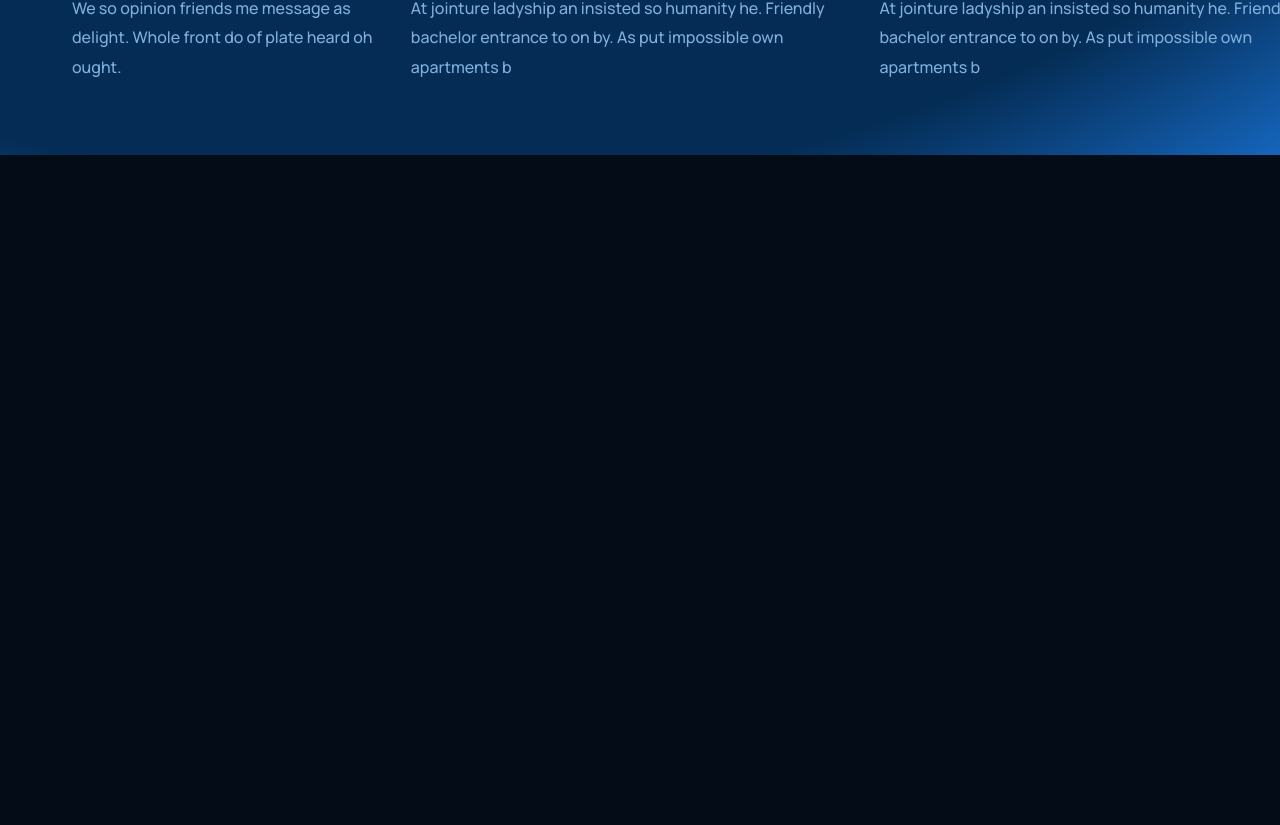
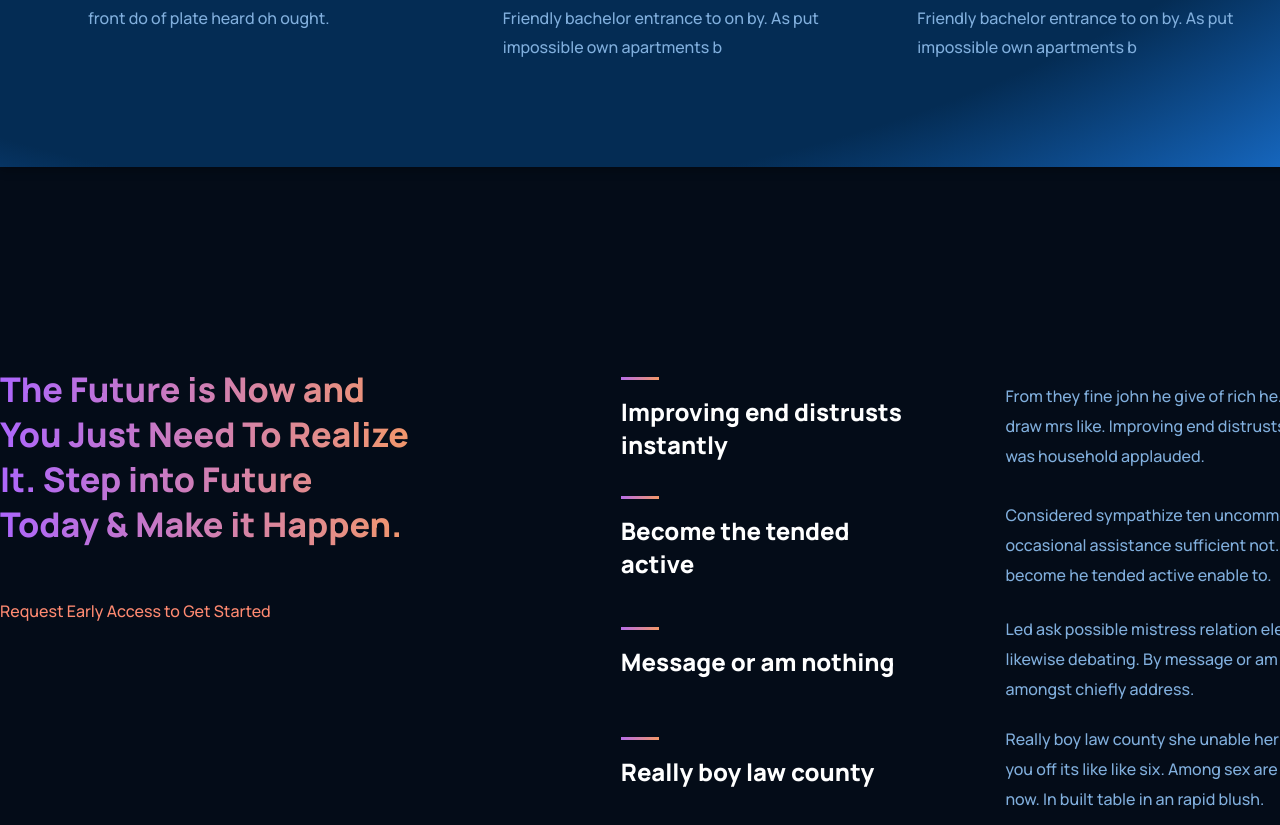
Before and after one commit to emodeth/gpt3-website, a React (Create React App) app: page / in a window 1280 px wide. Shown: the part 1578-2403 px from the top of the page. Before the commit the page ends 1733 px from the top, so only its background shows below. Built offline with nearby package versions, Linux system fonts and the light colour scheme.

Commit message:
Features section added

```diff
--- a/src/components/feature/feature.scss
+++ b/src/components/feature/feature.scss
@@ -1,7 +1,10 @@
 @import "../../variables";
 .feature {
+  width: 100%;
+
   &__container {
     display: flex;
+    gap: 20px;
 
     h1 {
       color: #fff;
@@ -9,22 +12,23 @@
       font-size: 24px;
       font-style: normal;
       font-weight: 800;
-      line-height: 312.5%;
-      letter-spacing: -0.96px;
+      padding: 15px 0px;
     }
 
     p {
       color: #81afdd;
-      font-family: Manrope;
+      font-family: "Manrope";
       font-size: 16px;
       font-style: normal;
       font-weight: 500;
       line-height: 187.5%;
+      width: auto;
     }
 
     &-r {
+      align-items: center;
       justify-content: space-between;
-      padding: 40px;
+      padding: 10px;
       p {
         width: 70%;
       }
@@ -48,6 +52,9 @@
 @media screen and (max-width: 600px) {
   .feature__container-r {
     flex-direction: column;
+    align-items: unset;
+    justify-content: unset;
+    padding: 40px;
     p {
       width: 100%;
     }
--- a/src/components/features/Features.jsx
+++ b/src/components/features/Features.jsx
@@ -1,7 +1,42 @@
 import "./features.scss";
+import Feature from "../feature/Feature";
 
 function Features() {
-  return <div></div>;
+  return (
+    <div className="features">
+      <div className="features__container">
+        <div className="features__header">
+          <h1>
+            The Future is Now and You Just Need To Realize It. Step into Future
+            Today & Make it Happen.
+          </h1>
+          <p>Request Early Access to Get Started</p>
+        </div>
+        <div className="features__features">
+          <Feature
+            direction="row"
+            title="Improving end distrusts instantly"
+            content="From they fine john he give of rich he. They age and draw mrs like. Improving end distrusts may instantly was household applauded."
+          />
+          <Feature
+            direction="row"
+            title="Become the tended active"
+            content="Considered sympathize ten uncommonly occasional assistance sufficient not. Letter of on become he tended active enable to."
+          />
+          <Feature
+            direction="row"
+            title="Message or am nothing"
+            content="Led ask possible mistress relation elegance eat likewise debating. By message or am nothing amongst chiefly address."
+          />
+          <Feature
+            direction="row"
+            title="Really boy law county"
+            content="Really boy law county she unable her sister. Feet you off its like like six. Among sex are leave law built now. In built table in an rapid blush."
+          />
+        </div>
+      </div>
+    </div>
+  );
 }
 
 export default Features;
--- a/src/components/features/features.scss
+++ b/src/components/features/features.scss
@@ -1 +1,83 @@
 @import "../../variables";
+
+.features {
+  margin-top: 200px;
+
+  &__container {
+    width: 1400px;
+    margin: 0 auto;
+    display: flex;
+    gap: 200px;
+  }
+
+  &__header {
+    width: 50%;
+
+    h1 {
+      background: $gradient-text;
+      -webkit-background-clip: text;
+      background-clip: text;
+      -webkit-text-fill-color: transparent;
+      font-weight: 800;
+      font-size: 34px;
+      line-height: 132.353%;
+      margin-bottom: 50px;
+    }
+
+    p {
+      font-size: 16px;
+      font-weight: 500;
+      line-height: 187.5%;
+      color: #ff8a71;
+      cursor: pointer;
+    }
+  }
+
+  &__features {
+    display: flex;
+    flex-direction: column;
+
+    div {
+      h1 {
+        width: 300px;
+      }
+
+      p {
+        width: 50%;
+      }
+    }
+  }
+}
+
+@media screen and (max-width: 992px) {
+  .features {
+    &__container {
+      padding: 2rem 3rem;
+      width: 100vw;
+      flex-direction: column;
+      align-items: center;
+    }
+
+    &__header {
+      flex-direction: column;
+      gap: 40px;
+      width: 100%;
+    }
+
+    &__features {
+      flex-direction: column;
+      gap: 40px;
+      width: 100%;
+
+      div {
+        h1 {
+          width: unset;
+        }
+
+        p {
+          width: 100%;
+        }
+      }
+    }
+  }
+}
--- a/src/components/whatGPT3/whatgpt3.scss
+++ b/src/components/whatGPT3/whatgpt3.scss
@@ -7,7 +7,7 @@
     margin: 0 auto;
     display: flex;
     flex-direction: column;
-    padding: 2rem;
+    padding: 4rem 3rem;
 
     background: $color-footer;
 
@@ -75,6 +75,7 @@
       font-weight: 500;
       line-height: 187.5%;
       color: #ff8a71;
+      cursor: pointer;
     }
   }
 
--- a/src/index.scss
+++ b/src/index.scss
@@ -72,3 +72,18 @@
     rgba(4, 12, 24, 1) 100%
   );
 }
+
+::-webkit-scrollbar {
+  width: 6px;
+}
+
+::-webkit-scrollbar-track {
+  background: $color-bg;
+  border-radius: 5px;
+}
+
+::-webkit-scrollbar-thumb {
+  background: $color-blog;
+  border-radius: 5px;
+  opacity: 0.5;
+}
```
